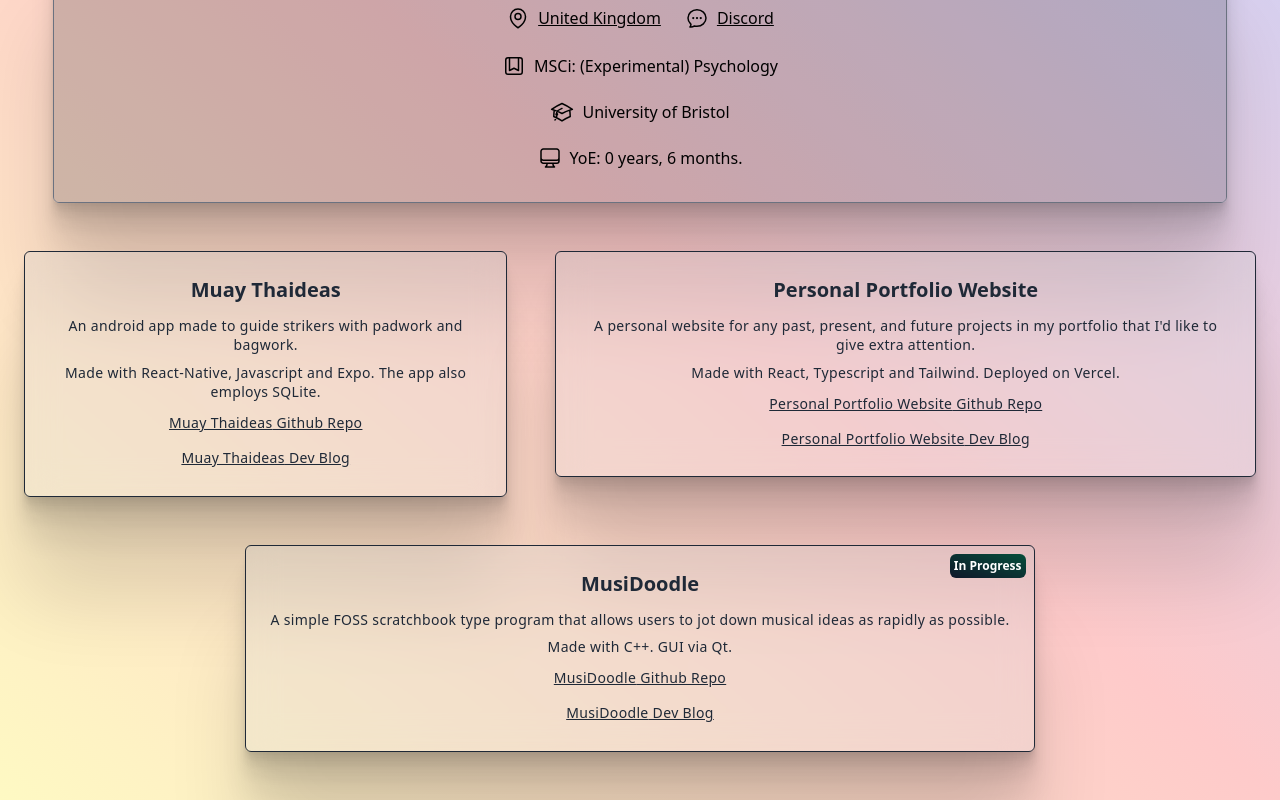
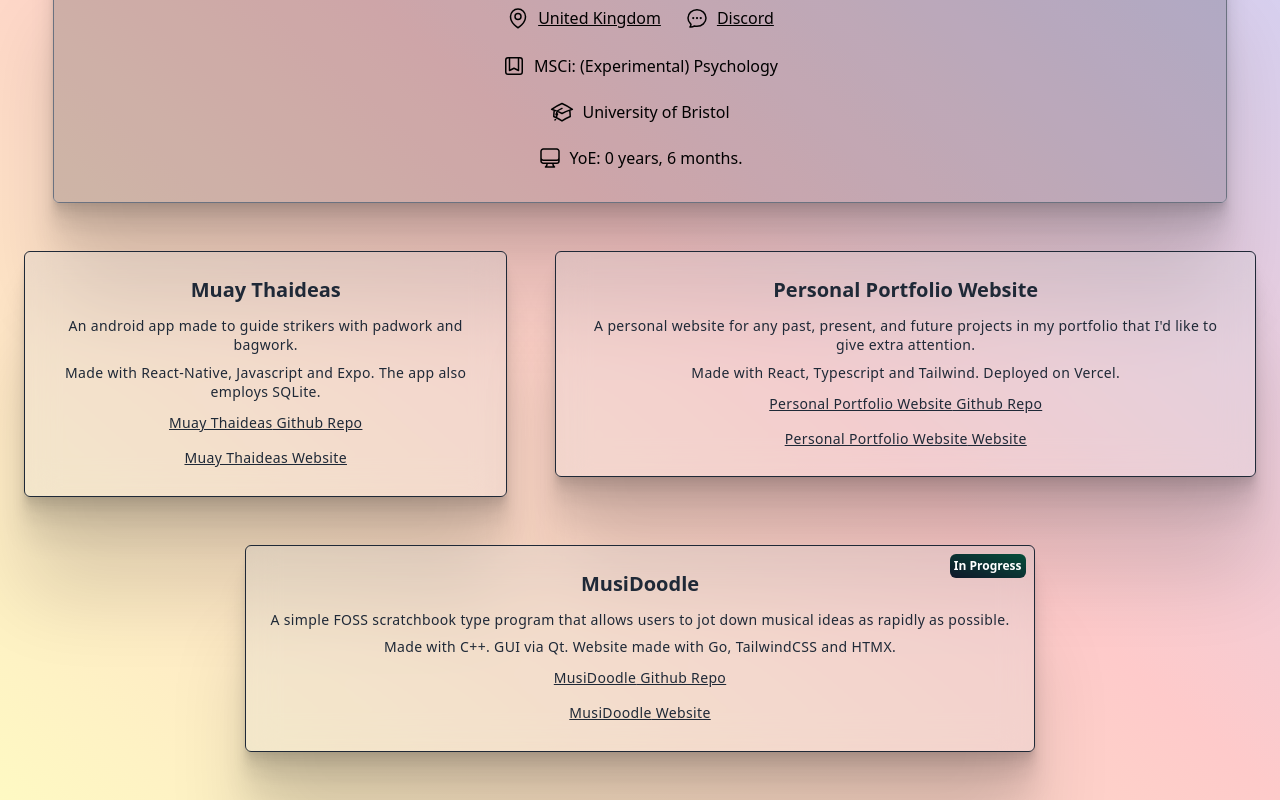
Before and after one commit to JJB9922/JJB9922Portfolio, a React (Vite) app in the folder JJB9922Portfolio/: page / in a window 1280 px wide. Shown: the part 327-1127 px from the top of the page. Built offline with nearby package versions, Linux system fonts and the light colour scheme.

Commit message:
updated info

```diff
--- a/JJB9922Portfolio/src/App.tsx
+++ b/JJB9922Portfolio/src/App.tsx
@@ -32,7 +32,7 @@ function App() {
                 description={'An android app made to guide strikers with padwork and bagwork.'}
                 stack={'Made with React-Native, Javascript and Expo. The app also employs SQLite.'}
                 github='https://github.com/JJB9922/MuayThaideas'
-                devblog='https://dev.to/jjb9922/muay-thaideas-a-roundhouse-kickstart-1c5a'
+                site='https://dev.to/jjb9922/muay-thaideas-a-roundhouse-kickstart-1c5a'
               />
 
               <ProjectTab
@@ -42,7 +42,7 @@ function App() {
                 description={'A personal website for any past, present, and future projects in my portfolio that I\'d like to give extra attention.'}
                 stack={'Made with React, Typescript and Tailwind. Deployed on Vercel.'}
                 github='https://github.com/JJB9922/JJB9922Portfolio/'
-                devblog='https://dev.to/jjb9922/3-things-i-learned-by-building-a-portfolio-website-32hn'
+                site=''
               />
             </div>
 
@@ -52,9 +52,9 @@ function App() {
                 direction={'up'}
                 title={'MusiDoodle'}
                 description={'A simple FOSS scratchbook type program that allows users to jot down musical ideas as rapidly as possible.'}
-                stack={'Made with C++. GUI via Qt.'}
+                stack={'Made with C++. GUI via Qt. Website made with Go, TailwindCSS and HTMX.'}
                 github=''
-                devblog=''
+                site=''
               />
             </div>
 
--- a/JJB9922Portfolio/src/components/ProjectTab.tsx
+++ b/JJB9922Portfolio/src/components/ProjectTab.tsx
@@ -14,7 +14,7 @@ function InProgress({inProgress} : {inProgress: boolean}){
 }
 
 // eslint-disable-next-line @typescript-eslint/no-explicit-any
-export default function ProjectTab({direction, title, description, stack, github, devblog, inProgress} : {direction: any, title: string, description: string, stack: string, github: string, devblog: string, inProgress: boolean}){
+export default function ProjectTab({direction, title, description, stack, github, site, inProgress} : {direction: any, title: string, description: string, stack: string, github: string, site: string, inProgress: boolean}){
     return(
         <>
         <Slide direction={direction} triggerOnce={true} fraction={0.6}>
@@ -26,7 +26,7 @@ export default function ProjectTab({direction, title, description, stack, github
                 <p className="text-sm leading-snug tracking-wide dark:text-gray-300 text-gray-800 text-opacity-100 pt-2 pb-1">{stack}</p>
                 <a href={github} target="_blank" className="pt-2 pb-1 text-sm leading-snug tracking-wide dark:text-gray-300 text-gray-800 text-opacity-100 underline">{title} Github Repo</a>
                 <p className="pb-1"></p>
-                <a href={devblog} target="_blank" className="pt-2 pb-1 text-sm leading-snug tracking-wide dark:text-gray-300 text-gray-800 text-opacity-100 underline">{title} Dev Blog</a>
+                <a href={site} target="_blank" className="pt-2 pb-1 text-sm leading-snug tracking-wide dark:text-gray-300 text-gray-800 text-opacity-100 underline">{title} Website</a>
             </div>
         </div>
         </Slide>
```
